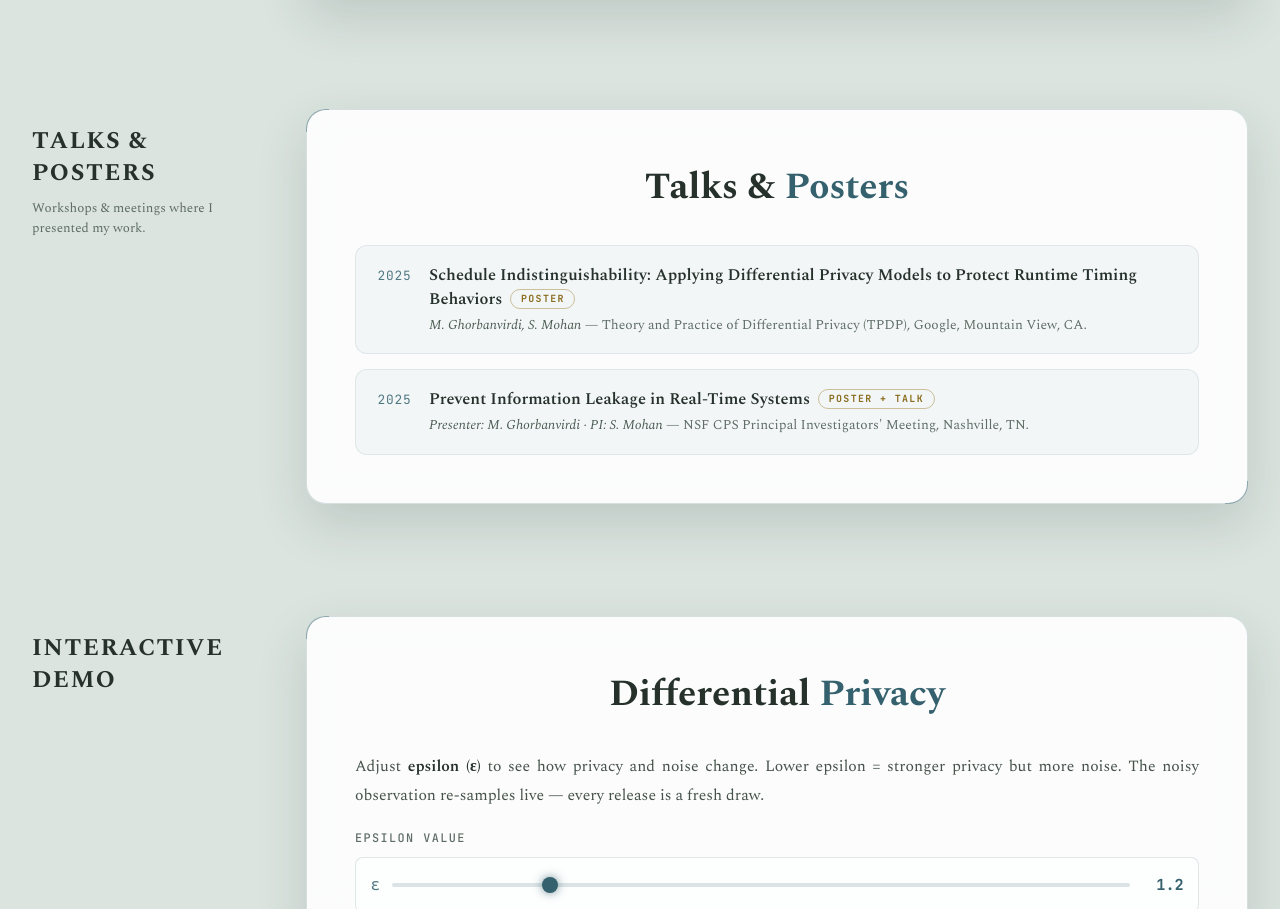
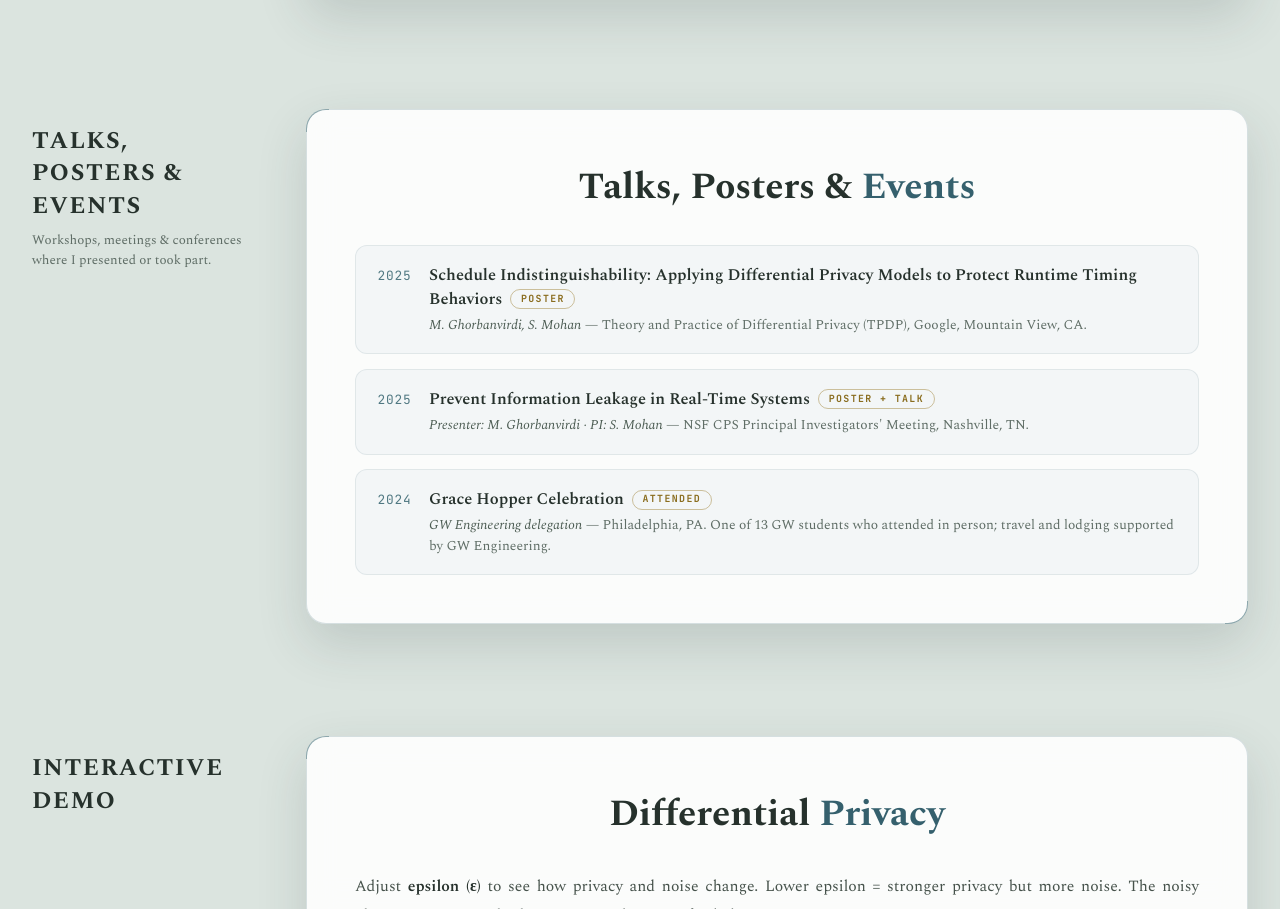
Before and after one commit to GhorbanvirdiMaryam/GhorbanvirdiMaryam.github.io, a plain HTML site: page index.html in a window 1280 px wide. Shown: the part 2645-3554 px from the top of the page. Drawn offline with nearby package versions, Linux system fonts and the light colour scheme.

Commit message:
Add files via upload

```diff
--- a/index.html
+++ b/index.html
@@ -617,11 +617,11 @@
     </section>
     <section class="section-wrapper" id="talks" aria-labelledby="talks-title">
       <div class="section-left reveal">
-        <div class="section-label">Talks &amp; Posters</div>
-        <div class="section-description">Workshops &amp; meetings where I presented my work.</div>
+        <div class="section-label">Talks, Posters &amp; Events</div>
+        <div class="section-description">Workshops, meetings &amp; conferences where I presented or took part.</div>
       </div>
       <div class="section-card reveal">
-        <h2 class="card-title" id="talks-title">Talks &amp; <span class="accent">Posters</span></h2>
+        <h2 class="card-title" id="talks-title">Talks, Posters &amp; <span class="accent">Events</span></h2>
         <div class="pub-list">
           <a class="pub-item" href="https://ghorbanvirdimaryam.github.io/TPDP/TPDP.html" style="text-decoration: none; color: inherit;">
             <span class="pub-year">2025</span>
@@ -635,6 +635,13 @@
             <div>
               <div class="pub-title">Prevent Information Leakage in Real-Time Systems<span class="pub-tag">Poster + Talk</span></div>
               <div class="pub-meta"><em>Presenter: M. Ghorbanvirdi · PI: S. Mohan</em> — NSF CPS Principal Investigators' Meeting, Nashville, TN.</div>
+            </div>
+          </a>
+          <a class="pub-item" href="https://engineering.gwu.edu/gw-engineerings-women-tech-empowered-grace-hopper-celebration-2024" target="_blank" rel="noopener" style="text-decoration: none; color: inherit;">
+            <span class="pub-year">2024</span>
+            <div>
+              <div class="pub-title">Grace Hopper Celebration<span class="pub-tag">Attended</span></div>
+              <div class="pub-meta"><em>GW Engineering delegation</em> — Philadelphia, PA. One of 13 GW students who attended in person; travel and lodging supported by GW Engineering.</div>
             </div>
           </a>
         </div>
```
